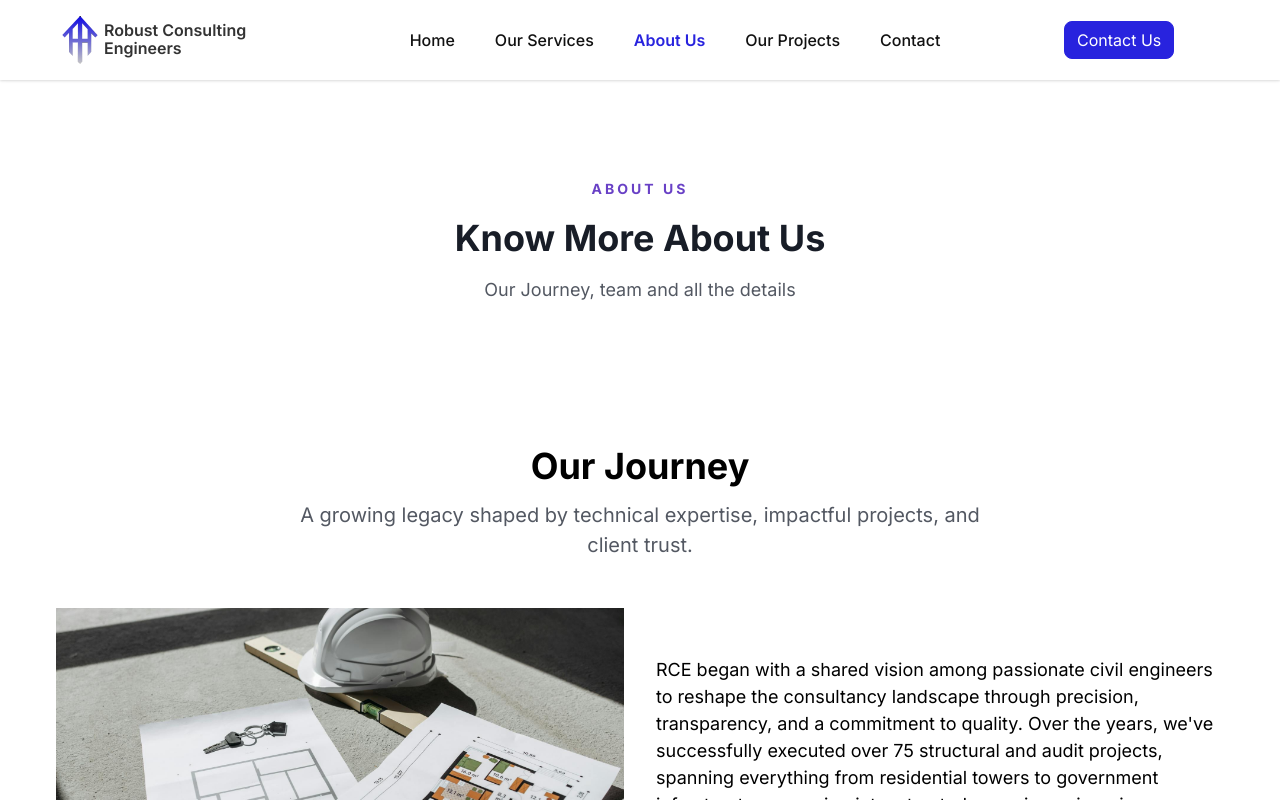
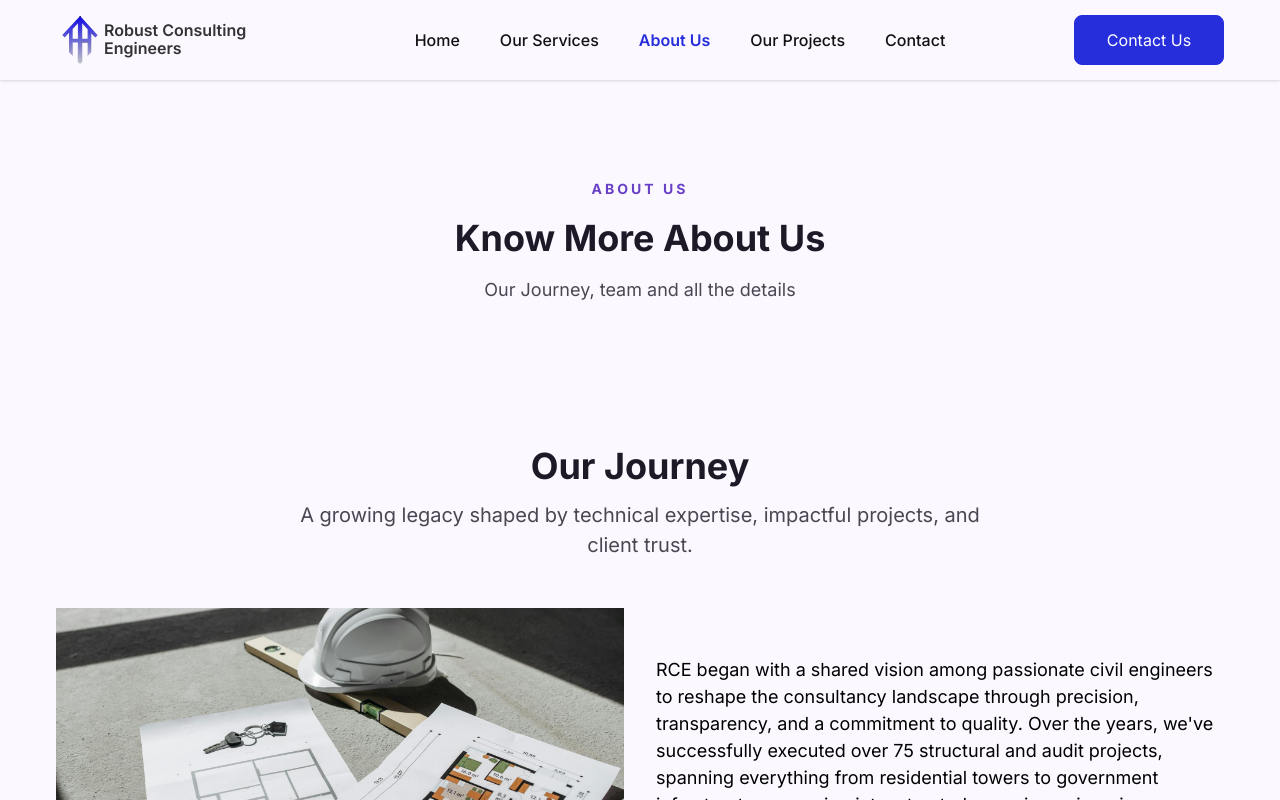
Before and after one commit to AnasShaikh96/rce-website, an Astro site: page /about-us in a window 1280 px wide. Built offline with nearby package versions, Linux system fonts and the light colour scheme; Astro itself is replaced by a stand-in of ours.

Commit message:
add brand colors

```diff
--- a/src/components/footer/footer.css
+++ b/src/components/footer/footer.css
@@ -1,46 +1,8 @@
-/* .footer-wrapper {
-  padding: 30px 0;
-  border-top: 1px solid #e1e1e1;
-}
-
-.footer-nav-wrap ul {
-  display: grid;
-  grid-template-columns: 1fr 1fr;
-  margin: 30px 0;
-  gap: 12px;
-}
-
-.footer-nav-wrap ul li {
-  font-size: 16px;
-  font-weight: 500;
-}
-
-.footer-mark {
-  font-size: 15px;
-  font-weight: 400;
-}
-
-@media (min-width: 650px) {
-  .footer-wrapper {
-    padding: 0;
-  }
-
-  .footer-wrapper section {
-    display: flex;
-    justify-content: space-between;
-    align-items: center;
-  }
-
-  .footer-nav-wrap ul {
-    display: flex;
-    gap: 20px;
-  }
-} */
-
 .footer-wrapper {
   padding-top: var(--spacing-6xl);
-  /* padding-bottom: var(--spacing-6xl); */
-  border-top: 1px solid #e1e1e1;
+  background-color: var(--text-5);
+  padding: 30px;
+  border-radius: 12px;
 }
 
 .footer-brand__wrap {
@@ -62,7 +24,7 @@
   grid-auto-flow: column;
   grid-template-rows: repeat(3, auto);
   gap: 0.75rem;
-  color: #535862;
+  color: var(--text-color-primary);
   font-weight: 500;
 }
 
@@ -70,13 +32,13 @@
   display: flex;
   gap: 1rem;
   font-size: 15px;
-  color: #717680;
+  color: var(--text-color-primary);
   margin-bottom: 1rem;
 }
 
 .footer-privacy__reserved {
   font-size: 15px;
-  color: #717680;
+  color: var(--text-color-primary);
 }
 
 @media (min-width: 650px) {
--- a/src/components/navbar/navbar.css
+++ b/src/components/navbar/navbar.css
@@ -3,12 +3,10 @@
   box-shadow: rgba(0, 0, 0, 0.1) 0px 1px 3px 0px,
     rgba(0, 0, 0, 0.06) 0px 1px 2px 0px;
   margin: 0 auto;
-  margin-bottom: 30px;
-  background-color: #fff;
+  background-color: var(--brandg-bg-color);
   position: sticky;
   top: 0;
   z-index: 9999999;
-  background-color: #fff;
 }
 
 .navbar-container {
@@ -23,17 +21,18 @@
 
 .nav-wrapper {
   position: relative;
+  margin-left: auto;
 }
 
 .nav-list-wrapper {
   position: absolute;
-  top: 60px;
+  top: 72px;
   padding: 20px;
   right: -16px;
   width: 100vw;
   z-index: 3;
   height: 100vh;
-  background-color: white;
+  background-color: var(--brandg-bg-color);
   opacity: 1;
   border: 1px solid #e1e1e1;
   transform: translateX(0%);
@@ -89,9 +88,9 @@
   color: #333;
 }
 
-.nav-button-wrapper {
+.nav-button-wrapper .btn {
   display: none;
-  min-width: 160px;
+  min-width: 150px;
 }
 
 .nav-hamburger {
@@ -127,7 +126,7 @@
     /* justify-content: center; */
   }
 
-  .nav-button-wrapper {
+  .nav-button-wrapper .btn {
     display: block;
   }
 }
--- a/src/styles/buttons.css
+++ b/src/styles/buttons.css
@@ -7,13 +7,15 @@
 
 /* Base button styles */
 .btn {
+  padding: 0.75rem;
   display: inline-block;
   font-weight: 400;
   text-align: center;
   vertical-align: middle;
   user-select: none;
   border: 1px solid transparent;
-  padding: 0.375rem 0.75rem;
+  /* width: 150px; */
+  /* padding: 0.375rem 0.75rem; */
   font-size: 1rem;
   line-height: 1.5;
   border-radius: var(--btn-border-radius);
@@ -42,21 +44,21 @@
 }
 
 .btn-secondary {
-  color: #fff;
-  background-color: #6c757d;
-  border-color: #6c757d;
+  /* color: #fff; */
+  background-color: var(--secondary-40);
+  border-color: var(--secondary-40);
 }
 .btn-secondary:hover {
-  background-color: #5c636a;
-  border-color: #565e64;
+  background-color: var(--secondary-40);
+  border-color: var(--secondary-40);
 }
 .btn-secondary:focus {
   outline: 0;
   box-shadow: 0 0 0 0.25rem rgba(108, 117, 125, 0.5);
 }
 .btn-secondary:active {
-  background-color: #565e64;
-  border-color: #51585e;
+  background-color: var(--secondary-40);
+  border-color: var(--secondary-40);
 }
 
 /* Additional color variants can be defined similarly */
--- a/src/styles/global.css
+++ b/src/styles/global.css
@@ -16,11 +16,21 @@
 }
 
 :root {
-  --brand-color-primary: #2823de;
+  --brand-color-primary: #252eda;
+  --brand-color-secondary: #978ab5;
+  --brand-color-accent: #443dff;
+  --primary-5: hsl(237, 71%, 50%, 5%);
+  --secondary-20: hsla(258, 23%, 63%, 20%);
+  --secondary-30: hsla(258, 23%, 63%, 30%);
+  --secondary-40: hsla(258, 23%, 63%, 40%);
+  --brandg-bg-color: #fbf8ff;
   --swiper-wrapper-transition-timing-function: linear !important;
   --brand-color-secondary: #7e7aeb;
-  --text-color-primary: #181d27;
-  --text-color-secondary: #535862;
+  --text-color-primary: #1d1927;
+  --text-5: hsl(257, 22%, 13%, 5%);
+  --text-color-secondary: hsl(257, 22%, 13%, 80%);
+
+  /* --text-color-secondary: #535862; */
   --bg-primary-color: #53389e;
   --btn-border-radius: 8px;
   --spacing-4xl: 32px;
@@ -40,6 +50,7 @@ body {
   text-rendering: optimizeSpeed;
   -webkit-font-smoothing: antialiased;
   overflow-x: hidden;
+  background-color: var(--brandg-bg-color);
 }
 
 /* Remove default list styles */
@@ -173,11 +184,12 @@ body.modal__open {
   font-size: 24px;
   line-height: 1.3;
   margin-bottom: 0.75rem;
+  color: var(--text-color-primary);
 }
 
 .section-subtitle {
   font-size: 16px;
-  color: #535862;
+  color: var(--text-color-secondary);
   margin-bottom: 2rem;
 }
 @media (min-width: 650px) {
@@ -189,7 +201,7 @@ body.modal__open {
 
   .section-subtitle {
     font-size: 20px;
-    color: #535862;
+    /* color: #535862; */
     margin-bottom: 3rem;
   }
 }
@@ -201,6 +213,10 @@ body.modal__open {
 }
 
 /* HERO SECTION */
+
+.hero-container {
+  margin-top: 20px;
+}
 
 .hero-title {
   font-size: 36px;
@@ -233,7 +249,7 @@ body.modal__open {
   .hero-title {
     font-size: clamp(40px, 5vw, 60px);
     margin-bottom: 2rem;
-    line-height: 60px;
+    line-height: 70px;
   }
 
   .hero-subtitle {
@@ -244,7 +260,7 @@ body.modal__open {
 
   .hero-btn-wrap .btn {
     padding: 0.75rem;
-    font-size: 17px;
+    /* font-size: 17px; */
   }
 
   .hero-btn-wrap {
@@ -284,7 +300,7 @@ body.modal__open {
   margin: var(--spacing-7xl) 0;
   text-align: center;
   padding: 40px 24px;
-  background-color: #fafafa;
+  /* background-color: #fafafa; */
   border-radius: 16px;
 }
 
@@ -293,8 +309,10 @@ body.modal__open {
 }
 
 .metrics-list {
-  background-color: #fafafa;
+  background-color: var(--brand-color-accent);
   border-radius: 16px;
+  padding-top: 20px;
+  padding-bottom: 20px;
 }
 
 .metrics-list .list-item {
@@ -304,12 +322,14 @@ body.modal__open {
 .metrics-list .list-title {
   font-size: 48px;
   line-height: 60px;
+  color: #fff;
+  /* color: var(--brand-color-accent); */
 }
 
 .metrics-list .list-subtitle {
   font-size: 18px;
   font-weight: 600;
-  color: #181d27;
+  color: #fff;
 }
 
 @media (min-width: 645px) {
@@ -355,8 +375,9 @@ body.modal__open {
   height: auto;
   width: 100%;
   padding: 20px;
-  border: 1px solid #fafafa;
-  box-shadow: rgba(0, 0, 0, 0.12) 0px 1px 3px, rgba(0, 0, 0, 0.24) 0px 1px 2px;
+  background-color: var(--primary-5);
+  /* border: 1px solid #fafafa; */
+  /* box-shadow: rgba(0, 0, 0, 0.12) 0px 1px 3px, rgba(0, 0, 0, 0.24) 0px 1px 2px; */
   /* box-shadow: rgba(60, 64, 67, 0.3) 0px 1px 2px 0px, rgba(60, 64, 67, 0.15) 0px 1px 3px 1px; */
   /* box-shadow: rgba(99, 99, 99, 0.2) 0px 2px 8px 0px; */
   /* background-color: #fafafa; */
@@ -368,8 +389,13 @@ body.modal__open {
   margin-bottom: 40px;
   width: 48px;
   height: 48px;
-  /* background-color: rebeccapurple; */
-  border-radius: 6px;
+  border-radius: 100vw;
+  padding: 10px;
+  background-color: var(--secondary-30);
+}
+
+.features-list-icon svg {
+  fill: var(--brand-color-primary);
 }
 
 .features-list-title {
@@ -447,7 +473,7 @@ body.modal__open {
 }
 
 .project-card:hover .project-card-header {
-  height: 100px;
+  height: 160px;
 }
 
 .project-card img {
@@ -458,6 +484,7 @@ body.modal__open {
   top: 0;
   border-radius: 16px;
   left: 0;
+  filter: brightness(85%);
 }
 
 .project-card-title {
@@ -470,7 +497,7 @@ body.modal__open {
 .projects-btn-wrap,
 .who-areWe__button-wrap {
   display: grid;
-  grid-template-columns: repeat(auto-fit, minmax(40px, 120px));
+  grid-template-columns: repeat(auto-fit, minmax(40px, 150px));
   text-align: center;
   justify-content: center;
   gap: 1rem;
@@ -641,12 +668,12 @@ body.modal__open {
 .who-areWe_wrapper .who-areWe__content img {
   width: 100%;
   max-width: 500px;
-  height: 200px;
+  max-height: 400px;
   object-fit: contain;
   margin: 0 auto;
 }
 
-@media (min-width: 650px) {
+@media (min-width: 750px) {
   .who-areWe_wrapper {
     margin-top: var(--spacing-9xl);
   }
@@ -679,3 +706,40 @@ body.modal__open {
     gap: 3rem;
   }
 }
+
+.fade-in {
+  opacity: 0;
+  transition: opacity 250ms ease-in;
+}
+
+.fade-in.appear {
+  opacity: 1;
+}
+
+.from-left {
+  /* grid-column: 2 / 3; */
+  -webkit-transform: translateX(-150%);
+  transform: translateX(-150%);
+}
+
+.from-right {
+  /* grid-column: 3 / 4; */
+  -webkit-transform: translateX(50%);
+  transform: translateX(50%);
+}
+
+.from-left,
+.from-right {
+  transition: opacity 250ms ease-in, -webkit-transform 400ms ease-in;
+  transition: opacity 250ms ease-in, transform 400ms ease-in;
+  transition: opacity 250ms ease-in, transform 400ms ease-in,
+    -webkit-transform 400ms ease-in;
+  opacity: 0;
+}
+
+.from-left.appear,
+.from-right.appear {
+  -webkit-transform: translateX(0);
+  transform: translateX(0);
+  opacity: 1;
+}
```
Also changed, not shown: src/pages/index.astro (+56 -14 lines).
